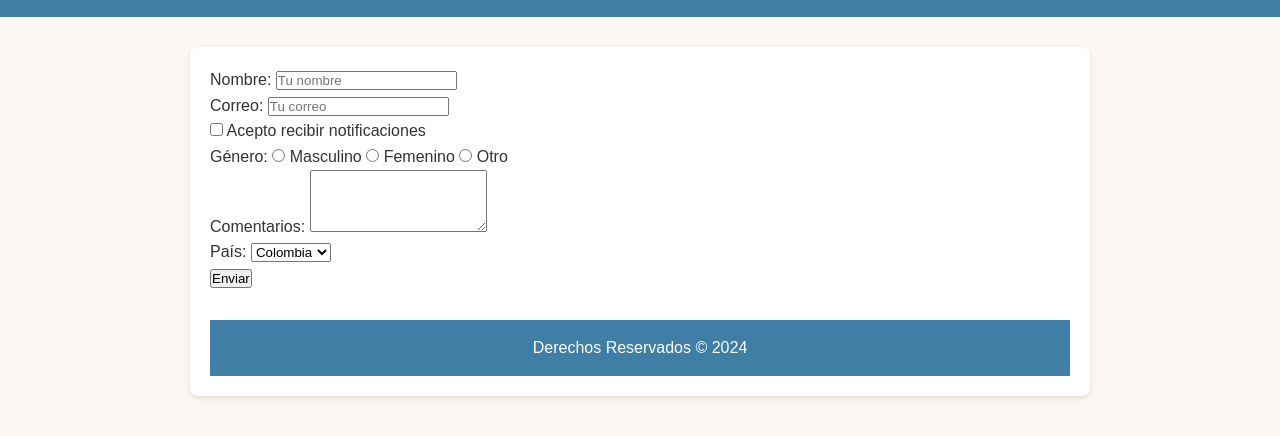
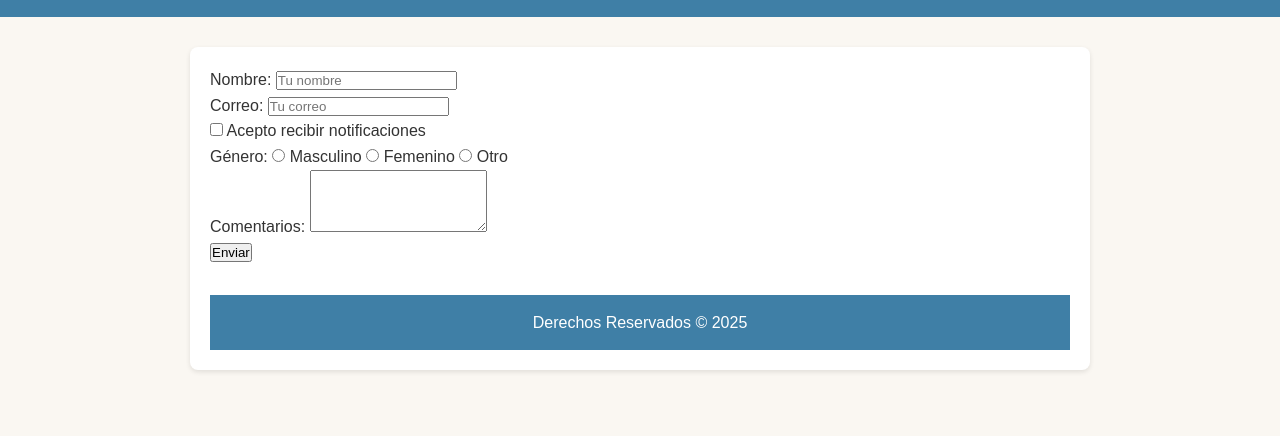
Before and after one commit to SebaRojo24/WebCafeteria, a plain HTML site: page contacto.html in a window 1280 px wide. Shown: the part 94-530 px from the top of the page. Drawn offline with Linux system fonts and the light colour scheme.

Commit message:
modificacion de contacto

```diff
--- a/contacto.html
+++ b/contacto.html
@@ -50,21 +50,13 @@
     <div>
       <label for="comentarios">Comentarios:</label>
       <textarea id="comentarios" name="comentarios" rows="4"></textarea>
-    </div>
-    <div>
-      <label for="pais">País:</label>
-      <select id="pais" name="pais">
-        <option value="colombia">Colombia</option>
-        <option value="mexico">México</option>
-        <option value="argentina">Argentina</option>
-      </select>
-    </div>
+
     <div>
       <input type="submit" value="Enviar">
     </div>
   </form>
   <footer>
-    <p>Derechos Reservados &copy; 2024</p>
+    <p>Derechos Reservados &copy; 2025</p>
   </footer
 
 
```
Also changed, not shown: img/descarga.jpeg (deleted).
